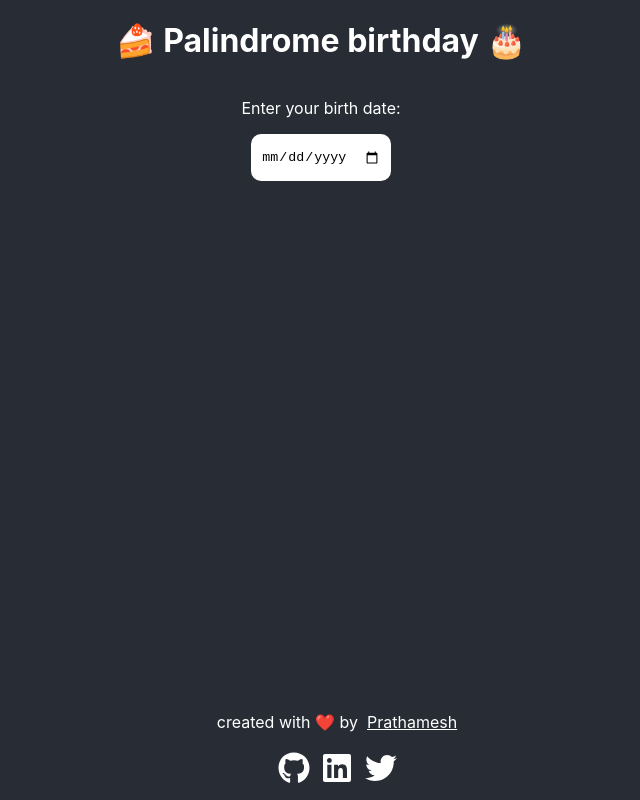
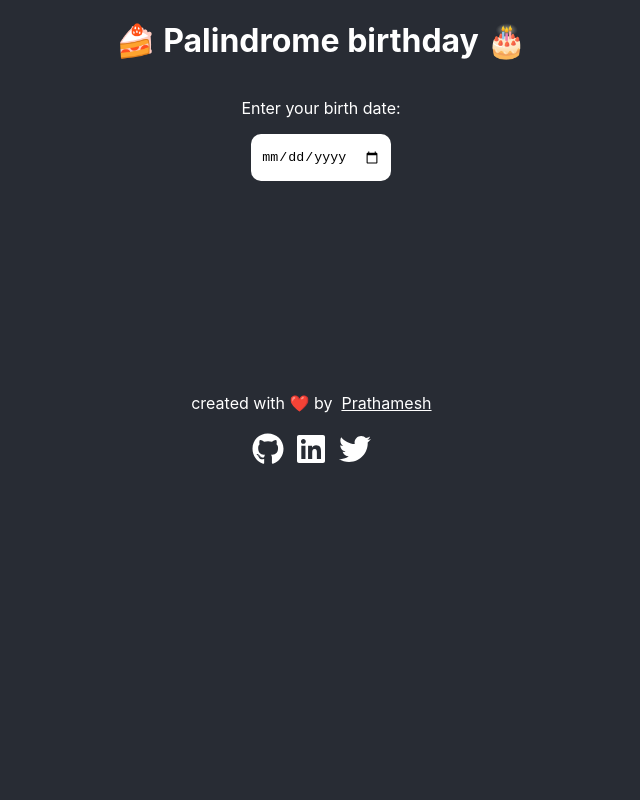
Before and after one commit to Pratham82/birthday-palindrome-checker, a React (Create React App) app: page / in a window 1280 px wide. Shown: the whole page, without its empty margins (319-959 px from the left). Built offline with nearby package versions, Linux system fonts and the light colour scheme.

Commit message:
feat: Fixed socials footer

```diff
--- a/src/CustomFooter.js
+++ b/src/CustomFooter.js
@@ -11,10 +11,10 @@ const footerStyles = {
   padding: '1rem',
   /* background-color: rgb(235, 195, 64); */
   textAlign: 'center',
-  position: 'fixed',
+  // position: 'fixed',
   bottom: '0',
   left: '0',
-  width: '100%',
+  width: '96%',
 }
 
 const CommonLink = ({ link, title, icon }) => (
```
